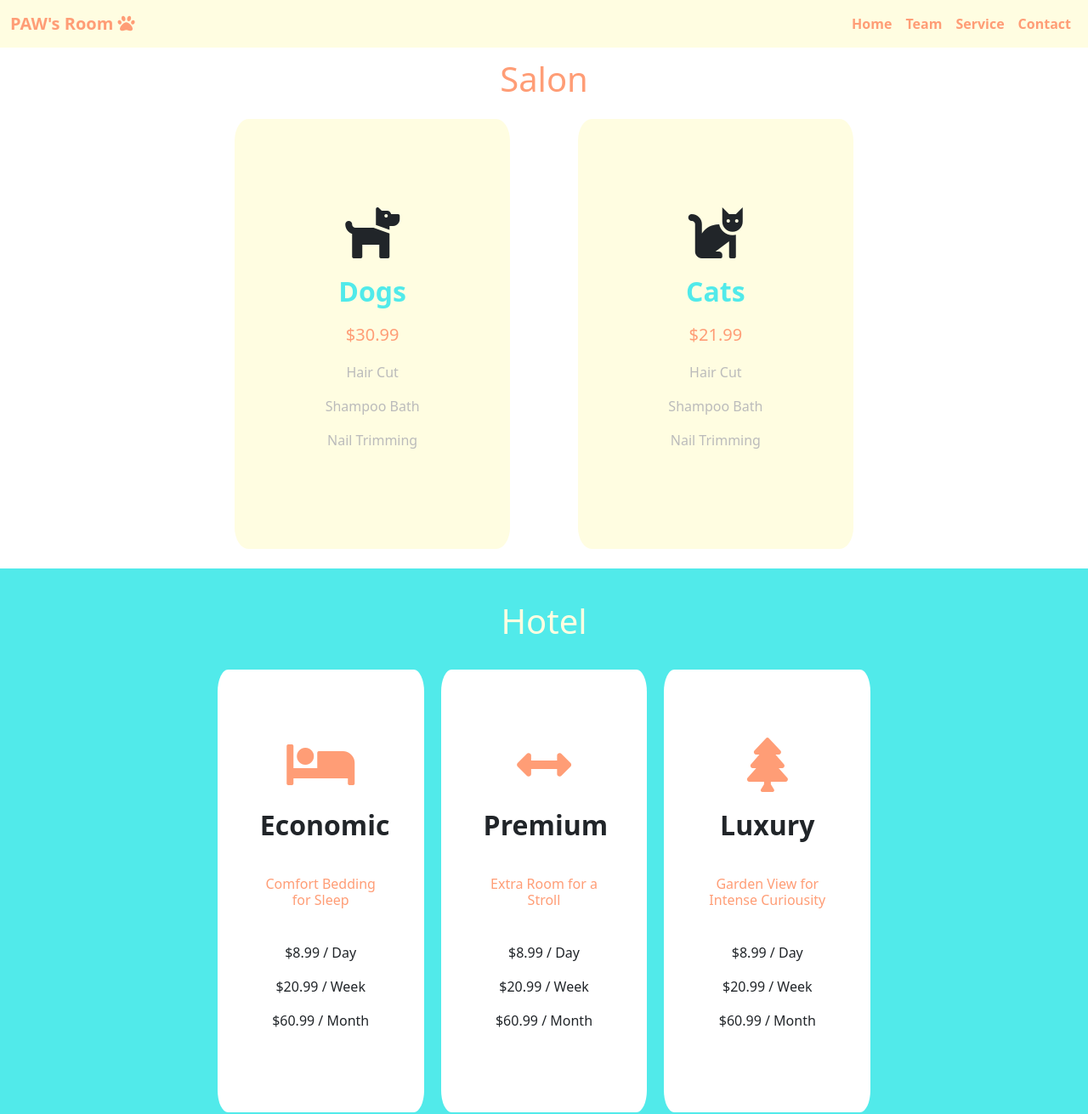
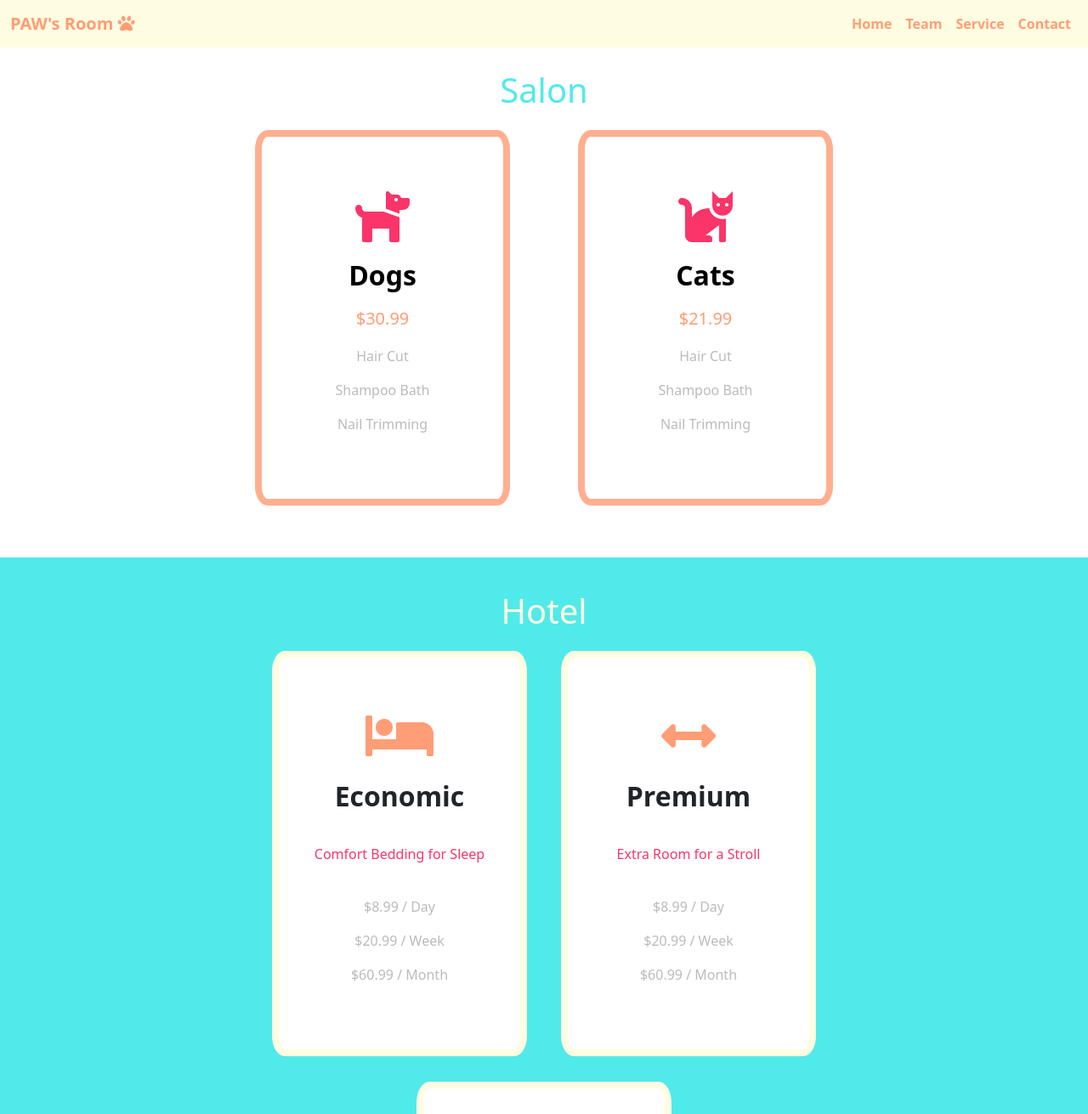
Before and after one commit to elaineeHuang/Pet-hotel, a plain HTML site: page service.html in a window 1280 px wide. Shown: the top 1311 px of the page at 85% size. Drawn offline with nearby package versions, Linux system fonts and the light colour scheme.

Commit message:
final look
made some changes in css

```diff
--- a/CSS/service.css
+++ b/CSS/service.css
@@ -22,7 +22,7 @@ a {
 
 /* SALON */
 #salon {
-  padding: 1% 13% 1% 13%;
+  padding: 2% 13% 4% 13%;
   margin-top: 56px;
   text-align: center;
 }
@@ -33,26 +33,33 @@ a {
 
 .salon-plan {
   text-align: center;
-  padding: 100px 60px;
+  padding: 60px 20px;
+  border-color: #ffaf90;
+  border-style: solid;
+  border-width: 8px;
+  border-radius: 5%;
   margin-bottom: 10px;
   margin-left: 40px;
   margin-right: 40px;
-  background: #FFFDE1;
-  border-radius: 5%
+  max-width: 300px;
+  min-width: 300px;
+  background: white;
+
 }
 
 #salon h1 {
-  color: #FF9D76;
+  color: #51EAEA;
 }
 
 .pet-icon {
   margin-bottom: 20px;
+  color: #FB3569;
 }
 
 .salon-plan h2{
   margin-bottom: 20px;
   font-weight: bold;
-  color: #51EAEA;
+  color: black;
 }
 
 .salon-plan h5{
@@ -77,15 +84,22 @@ a {
 
 
 #hotel h1 {
-  color: #FFFDE1
+  color: #FFFDE1;
 }
 
 .hotel-plan {
   text-align: center;
-  padding: 80px 50px;
-  margin:10px;
+  padding: 60px 20px;
+  margin-bottom: 30px;
+  margin-left: 20px;
+  margin-right: 20px;
+  max-width: 300px;
+  min-width: 300px;
+  border-radius: 5%;
+  border-color: #FFFDE1;
+  border-style: solid;
+  border-width: 8px;
   background: white;
-  border-radius: 5%
 }
 
 .hotel-plan h2{
@@ -95,7 +109,11 @@ a {
 
 .hotel-plan h6{
   margin-bottom: 40px;
-  color:#FF9D76;
+  color: #FB3569;
+}
+
+.hotel-plan p {
+  color: #BBBBBB;
 }
 
 .icon {
--- a/service.html
+++ b/service.html
@@ -16,7 +16,7 @@
   <!-- NAV BAR -->
   <nav class="navbar fixed-top navbar-expand-lg navbar-light">
     <div class="container-fluid">
-      <a class="navbar-brand" href="#">PAW's Room <i class="fas fa-paw"></i> </a>
+      <a class="navbar-brand" href="index.html">PAW's Room <i class="fas fa-paw"></i> </a>
       <button class="navbar-toggler" type="button" data-bs-toggle="collapse" data-bs-target="#navbarNav" aria-controls="navbarNav" aria-expanded="false" aria-label="Toggle navigation">
         <span class="navbar-toggler-icon"></span>
       </button>
```
Also changed, not shown: index.html (+1 -2 lines).
